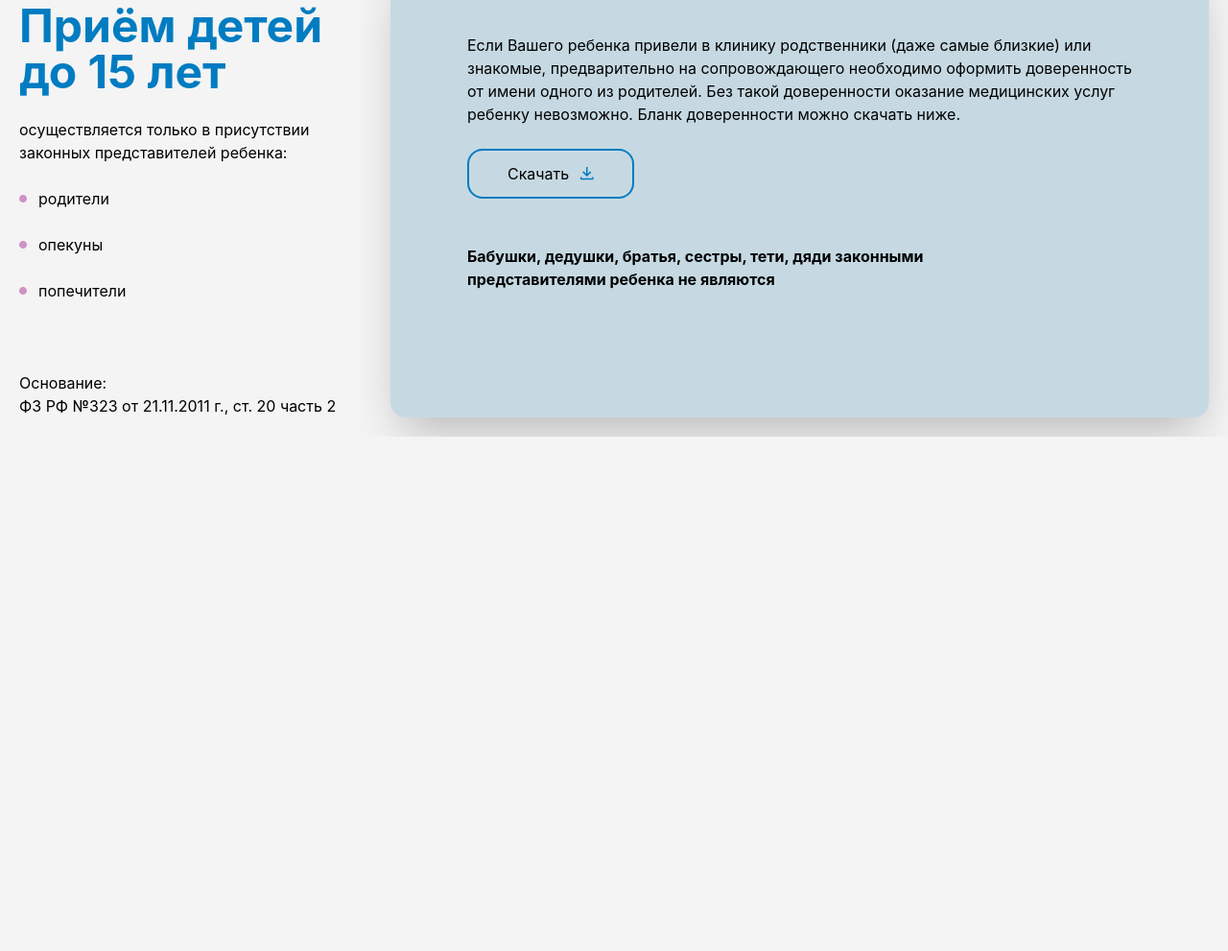
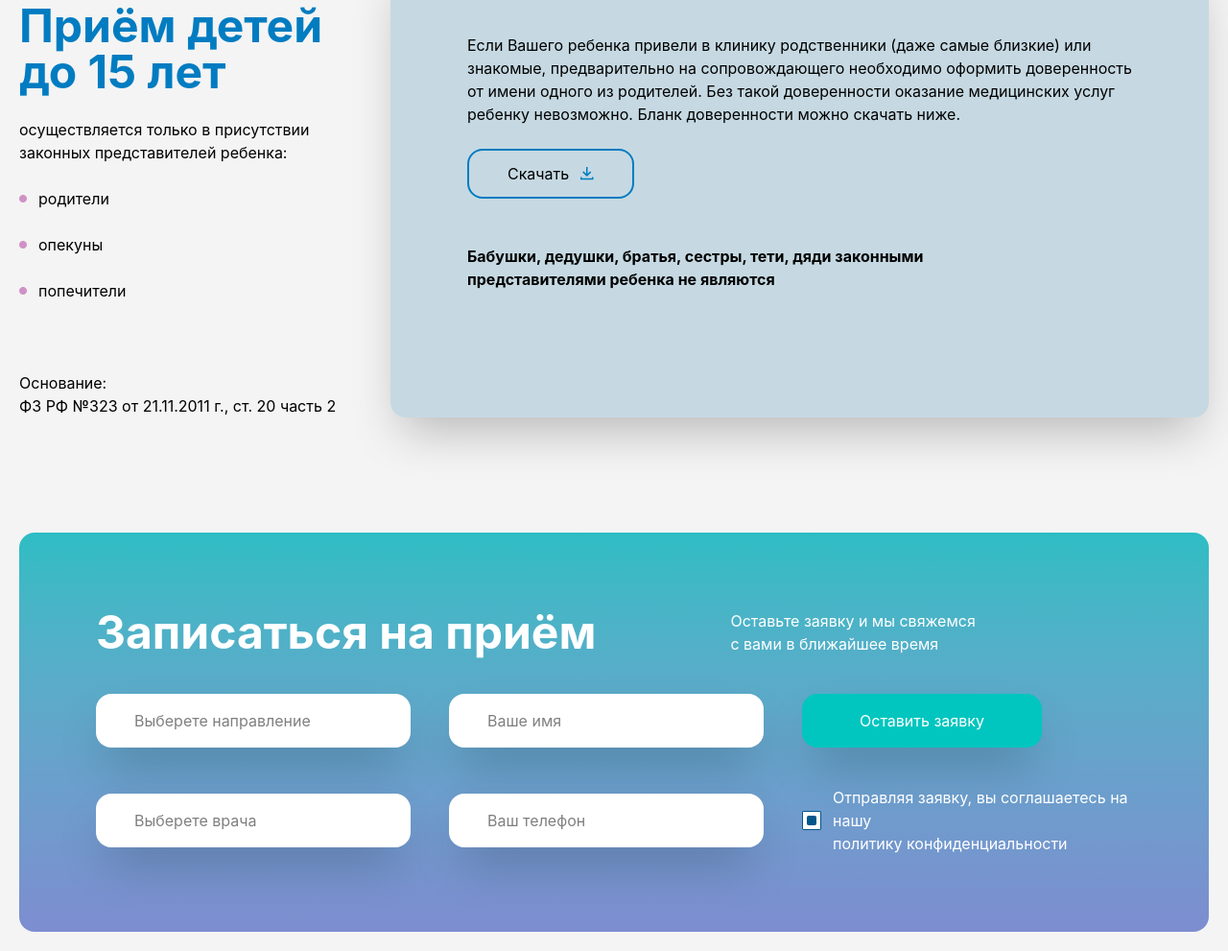
Before and after one commit to ismatovbenya2-droid/exam4, a website: page src/mukammalex.html in a window 1280 px wide. Shown: the part 1418-2409 px from the top of the page at 96% size. Before the commit the page ends 1873 px from the top, so only its background shows below. Drawn offline with nearby package versions, Linux system fonts and the light colour scheme; files that its build step writes are made by us from their sources.

Commit message:
Finished section Zayavka,desktop and mobiled

```diff
--- a/src/mukammalex.html
+++ b/src/mukammalex.html
@@ -272,6 +272,57 @@
 </section>
 
 
+<section class="max-w-7xl m-auto p-5 mt-20">
+
+  <div class="bg-linear-to-b to-[#7D8DD0] from-[#2DBDC4] rounded-2xl lg:p-20 p-10">
+
+  <div class="lg:flex lg:flex-row lg:gap-35 lg:items-center flex-col">
+    <h1 class="text-white lg:text-5xl text-4xl font-bold">Записаться на приём</h1>
+    <p class="text-white mt-5 lg:mt-0">Оставьте заявку и мы свяжемся <br> с вами в ближайшее время</p>
+  </div>
+
+  <div class="lg:hidden">
+
+    <p class="flex items-center justify-between font-bold mt-10">Выберете направление <img src="./img_mukammal/Chevron Down.png" alt=""></p>
+  <br>
+   <p class="flex items-center justify-between font-bold mt-10">Выберете врача <img src="./img_mukammal/Chevron Down.png" alt=""></p>
+
+
+
+   <br>
+   <br>
+   <div class="flex justify-center items-center mt-30">
+    <button class="bg-[#00C6BF] text-white px-16 rounded-xl py-4">Оставить заявку</button>
+   </div>
+
+    <img class="mt-5" src="./img_mukammal/Checkbox.png" alt="">
+  </div>
+
+  <div class=" hidden lg:flex items-center gap-10 mt-10">
+
+    <div class="shadow-2xl bg-white rounded-2xl px-10 py-4">
+      <input type="text" placeholder="Выберете направление">
+    </div>
+    <div class="shadow-2xl bg-white rounded-2xl px-10 py-4">
+      <input type="text" placeholder="Ваше имя">
+    </div>
+    <div class="shadow-2xl bg-[#00C6BF] text-white rounded-2xl px-15 py-4">
+      Оставить заявку
+    </div>
+
+  </div>
+
+  <div class="lg:flex items-center gap-10 mt-10 hidden">
+    <div class="shadow-2xl bg-white rounded-2xl px-10 py-4"><input type="text" placeholder="Выберете врача"></div>
+    <div class="shadow-2xl bg-white rounded-2xl px-10 py-4"><input type="text" placeholder="Ваш телефон"></div>
+    <p class="flex items-center gap-3 text-white"> <img src="./img_mukammal/Checkbox.png" alt="">Отправляя заявку, вы соглашаетесь на нашу <br>
+       политику конфиденциальности</p>
+  </div>
+
+  </div>
+
+</section>
+
 
 
 </body>
```
Also changed, not shown: src/img_mukammal/Checkbox.png (added), src/img_mukammal/Chevron Down.png (added).
